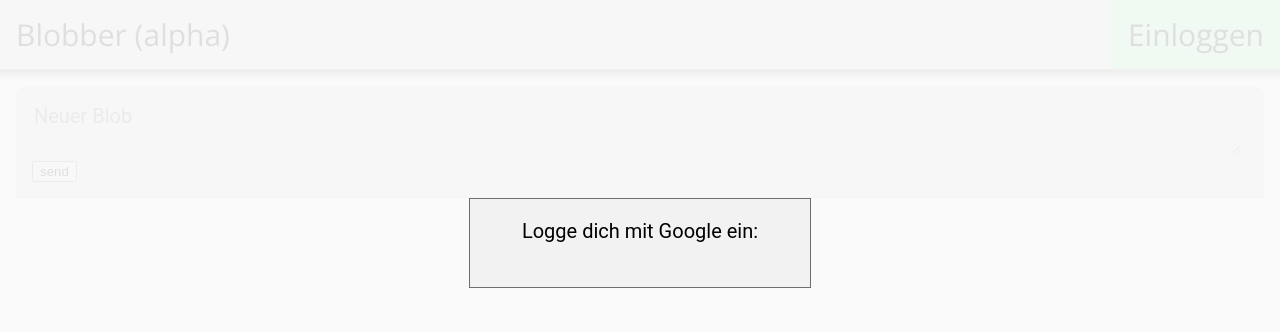
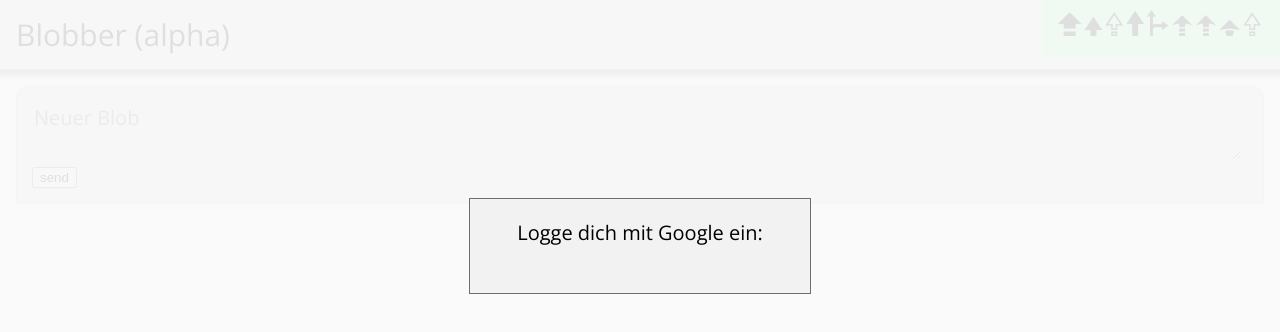
Before and after one commit to Alone2/BlobberWebClient, a plain HTML site: page index.html in a window 1280 px wide. Both pictures are taken after a click on the link "Einloggen". Drawn offline with nearby package versions, Linux system fonts and the light colour scheme; no server answers.

Commit message:
added font

```diff
--- a/css.css
+++ b/css.css
@@ -1,3 +1,8 @@
+@font-face {
+    font-family: 'arrow_7';
+    src: url('./fonts/arrow_7.ttf')  format('truetype')
+}
+
 .transparentClass {
     background: rgba(255,255,255, 0.5);
 }
@@ -51,6 +56,8 @@ body {
 .banner a.logIn {
     background-color: #A9F5BC;
     float: right;
+    font-family: 'arrow_7';
+    font-size: 30.5px;
 }
 
 .banner a.logIn:hover {
@@ -62,6 +69,8 @@ body {
 .banner a.logOut {
     background-color: #F5A9A9;
     float: right;
+    font-family: 'arrow_7';
+    font-size: 31.5px;
 }
 
 .banner a.logOut:hover {
@@ -108,7 +117,7 @@ body {
 	z-index: 2;
 
 	text-align: center;
-	font-family: 'Roboto', sans-serif;
+	font-family: 'Open Sans', sans-serif;
 	font-size: 20px;
 	background-color: #F2F2F2;
 	width: 300px;
@@ -121,7 +130,7 @@ body {
 
 #blobInput {
     border: none;
-    font-family: 'Roboto', sans-serif;
+    font-family: 'Open Sans', sans-serif;
     font-size: 20px;
     background-color: rgba(243, 243, 243, 0);
     outline: none;
```
Also changed, not shown: fonts/arrow_7.ttf (added).
